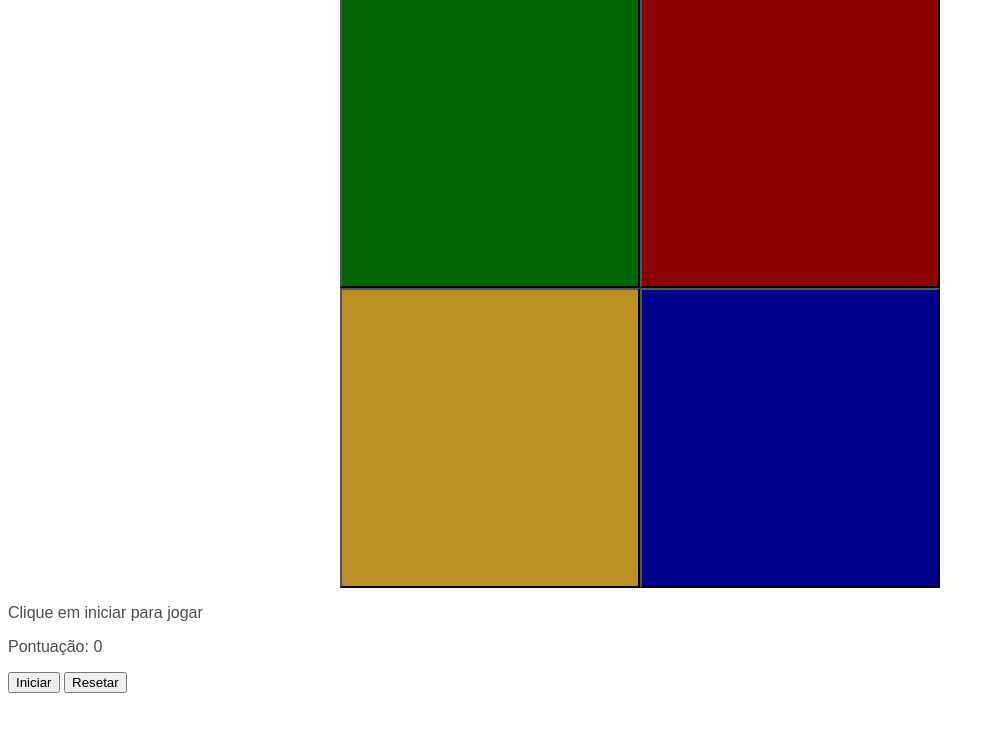
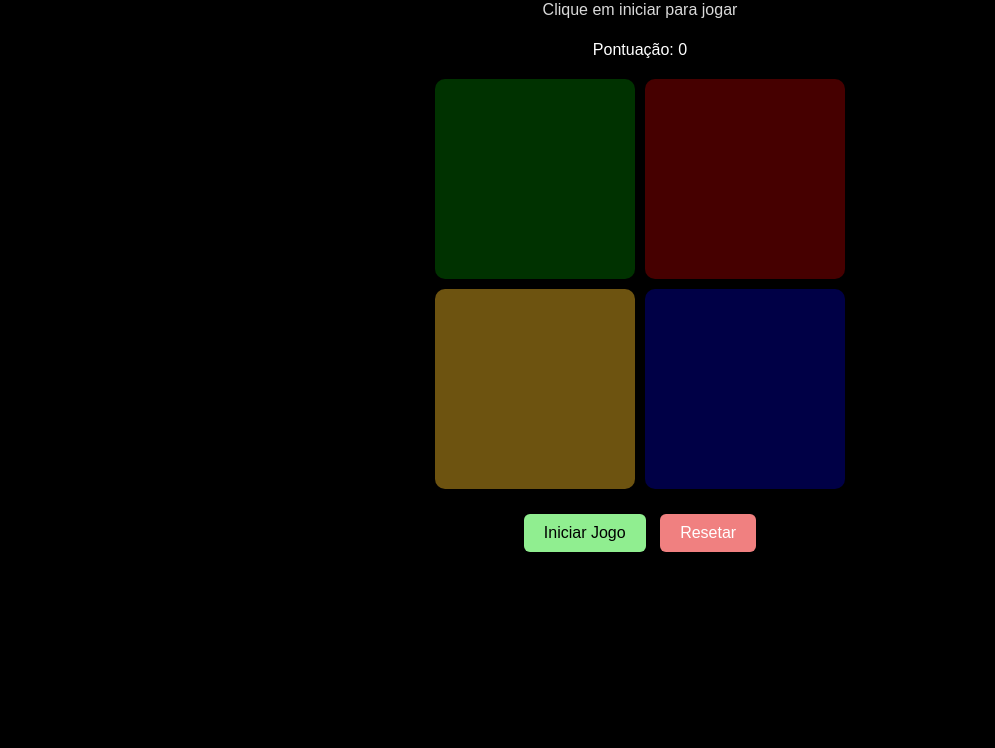
Before and after one commit to igbelt-sys/Frontend, a plain HTML site: page Genius/index.html in a window 1280 px wide. Shown: the part 92-840 px from the top of the page, without its empty margins (0-995 px from the left). Before the commit the page ends 800 px from the top, so only its background shows below. Drawn offline with Linux system fonts and the light colour scheme.

Commit message:
Update Genius game layout and styles

```diff
--- a/Genius/index.html
+++ b/Genius/index.html
@@ -1,43 +1,35 @@
 <!DOCTYPE html>
 <html lang="pt-BR">
 <head>
+    <!-- Configurações básicas da página -->
     <meta charset="UTF-8">
+    <meta name="viewport" content="width=device-width, initial-scale=1.0">
     <title>Jogo Genius</title>
     <link rel="stylesheet" href="style.css">
 </head>
+<body>
+    <!-- Estrutura principal visível do jogo -->
+    <div class="status">
+        <h1>Jogo Genius</h1>
+        <p id="status">Clique em iniciar para jogar</p>
+        <p>Pontuação: <span id="pontuacao">0</span></p>
 
-<body>
-
-    <div class="container">
-
-        <h1>GENIUS</h1>
-
-        <!-- Área principal do jogo -->
-        <div class="painel-jogo">
-
-            <button class="cor cor-verde" data-cor="verde"></button>
-            <button class="cor cor-vermelho" data-cor="vermelho"></button>
-            <button class="cor cor-amarelo" data-cor="amarelo"></button>
-            <button class="cor cor-azul" data-cor="azul"></button>
-
+        <!-- as quatro cores -->
+        <div class="quadrado">
+            <div class="cor verde" data-cor="verde"></div>
+            <div class="cor vermelho" data-cor="vermelho"></div>
+            <div class="cor amarelo" data-cor="amarelo"></div>
+            <div class="cor azul" data-cor="azul"></div>
         </div>
 
-        <!-- Status do jogo -->
-        <p id="status">Clique em iniciar para jogar</p>
-
-        <!-- Pontuação -->
-        <p>Pontuação: <span id="pontuacao">0</span></p>
         <!-- Botões de controle -->
-        <div class="acoes">
-
-            <button id="btnIniciar">Iniciar</button>
+        <div class="botao">
+            <button id="btnIniciar">Iniciar Jogo</button>
             <button id="btnReset">Resetar</button>
-
         </div>
-
     </div>
 
+    <!-- js -->
     <script src="script.js"></script>
-
 </body>
 </html>
--- a/Genius/style.css
+++ b/Genius/style.css
@@ -1,44 +1,108 @@
-body{
-    font-family: sans-serif;
-    color:#131212bf;
+/* Estilo geral da página */
+body {
+    margin: 0;
+    min-height: 100vh;
+    background-color: black;
+    color: white;
+    font-family: Arial, Helvetica, sans-serif;
+    text-align: center;
 }
-h1{
+
+/* Área principal com título, status e pontuação */
+.status {
+    margin-top: 40px;
+}
+
+h1 {
+    margin-bottom: 10px;
+}
+
+#status {
+    color: #d9d9d9;
+    min-height: 24px;
+    margin-bottom: 8px;
+}
+
+/* Grade onde ficam os quatro quadrados */
+.quadrado {
+    display: grid;
+    grid-template-columns: 200px 200px;
+    gap: 10px;
+    justify-content: center;
+    margin: 20px auto;
+}
+
+/* Estilo base aplicado a todas as cores */
+.cor {
+    width: 200px;
+    height: 200px;
+    border-radius: 10px;
+    cursor: pointer;
+    opacity: 0.5;
+    transition: opacity 0.2s ease, transform 0.2s ease, box-shadow 0.2s ease;
+}
+
+/* Cores individuais do painel */
+.verde {
+    background-color: darkgreen;
+}
+
+.vermelho {
+    background-color: darkred;
+}
+
+.amarelo {
+    background-color: goldenrod;
+}
+
+.azul {
+    background-color: darkblue;
+}
+
+/* Efeito ao passar o mouse */
+.cor:hover {
+    opacity: 0.75;
+}
+
+/* Efeito usado pelo JavaScript para "acender" a cor */
+.cor.ativo {
+    opacity: 1;
+    transform: scale(1.04);
+    box-shadow: 0 0 18px rgba(255, 255, 255, 0.85);
+}
+
+/* Área dos botões */
+.botao {
+    margin-top: 20px;
+}
+
+button {
+    padding: 10px 20px;
+    font-size: 16px;
+    cursor: pointer;
+    margin: 5px;
+    border: none;
+    border-radius: 6px;
+}
+
+#btnIniciar {
+    background-color: lightgreen;
     color: black;
-    size: 20px;
-    justify-content: center;
-    display: flex;
 }
-.cor-verde{
-    background-color: darkgreen;
-    width: 300px;
-    height: 300px;
+
+#btnReset {
+    background-color: lightcoral;
+    color: white;
 }
-.cor-vermelho{
-    background-color: darkred;
-    width: 300px;
-    height: 300px;
 
+/* Ajustes para telas menores */
+@media (max-width: 520px) {
+    .quadrado {
+        grid-template-columns: 150px 150px;
+    }
+
+    .cor {
+        width: 150px;
+        height: 150px;
+    }
 }
-.cor-azul{
-    background-color: darkblue;
-    width: 300px;
-    height: 300px;
-
-}
-.cor-amarelo {
-    background-color: #BA8E23;
-    width: 300px;
-    height: 300px;
-
-}
-.painel-jogo{
-    display: grid;
- grid-template-columns: 300px 300px;
- grid-template-rows: 300px 300px;
- justify-content: center;
-
-}
-.ativo {
-    opacity: 0.5;
-    transform: scale(0.95);
-}
```
Also changed, not shown: Genius/script.js (+29 -11 lines).
